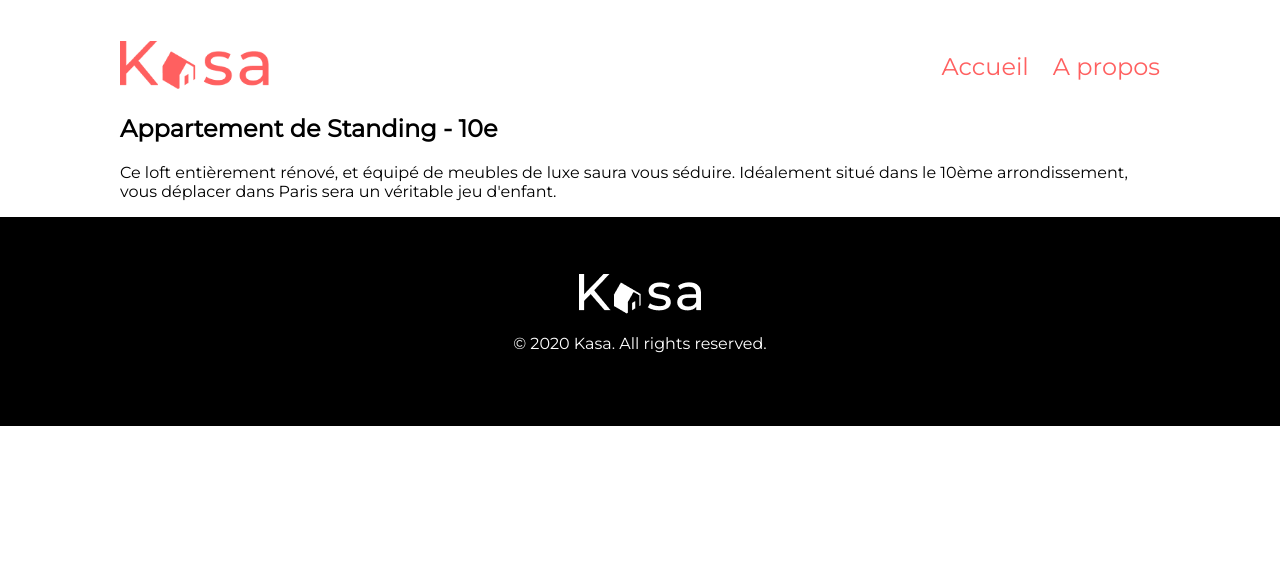
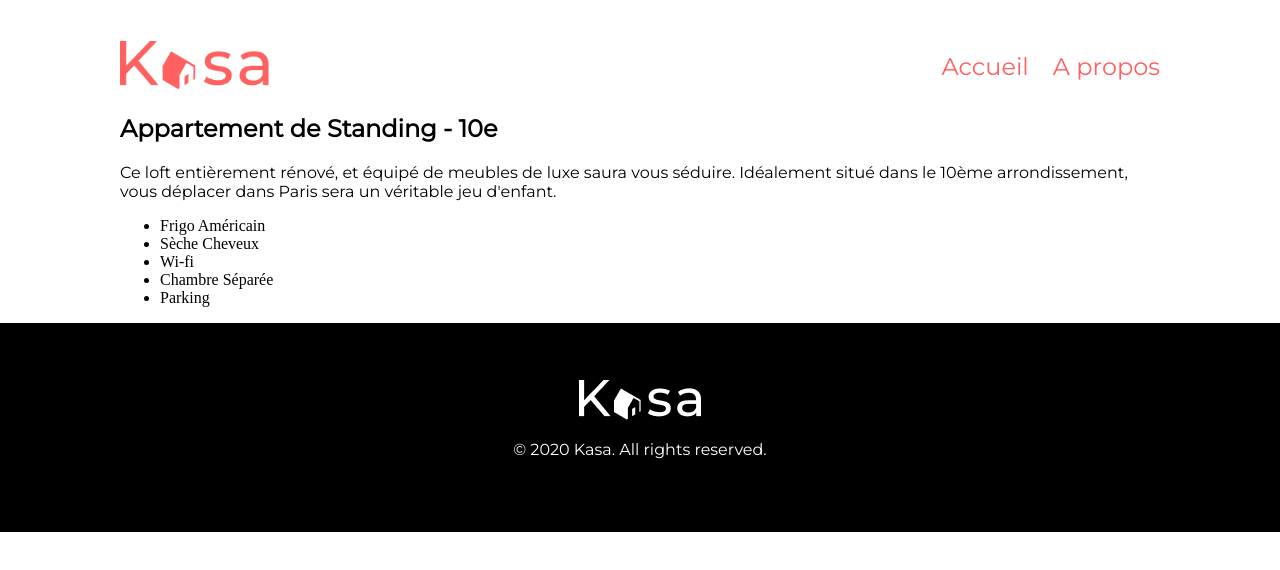
Before and after one commit to Pliskenn/LaurentMocydlarz_07_10122022, a React (Create React App) app: page /#/annonces/0979876d in a window 1280 px wide. Shown: the top 570 px of the page. Built offline with nearby package versions, Linux system fonts and the light colour scheme.

Commit message:
Correction Affichage liste annonce

```diff
--- a/src/Components/Details/Details.jsx
+++ b/src/Components/Details/Details.jsx
@@ -1,5 +1,5 @@
 import React, { useEffect, useState } from "react";
-import { useParams } from "react-router-dom";
+import { useParams, useNavigate } from "react-router-dom";
 import axios from "axios";
 import "./Details.css";
 
@@ -9,6 +9,8 @@ function Details() {
 
     const [announce, setAnnounce] = useState({})
     const { id } = useParams()
+    let navigate = useNavigate();
+
 
     useEffect(() => {
         if ( id )
@@ -18,6 +20,10 @@ function Details() {
     const getAnnounce = async (id) => {
         const result = await axios("http://localhost:3000/data/logements.json");
         const item = result.data.find(element => element.id === id)
+        if (item === null || item === undefined) {
+            navigate("/NotFound");
+          return;
+        }
         setAnnounce(item)
     };
 
@@ -26,9 +32,9 @@ function Details() {
             <h2>{announce.title}</h2>
             <p>{announce.description}</p>
             <ul>
-            {/* {announce.equipments.map((equipment) => {
-                return <li key="{equipment}">{equipment}</li>
-            })} */}
+            {announce?.equipments?.map((equipment) => {
+                return <li key={equipment.toString()}>{equipment}</li>
+            })}
             </ul>
 
         </div>
```
Also changed, not shown: src/Pages/NotFound/NotFound.jsx (added, +12 -0 lines).
